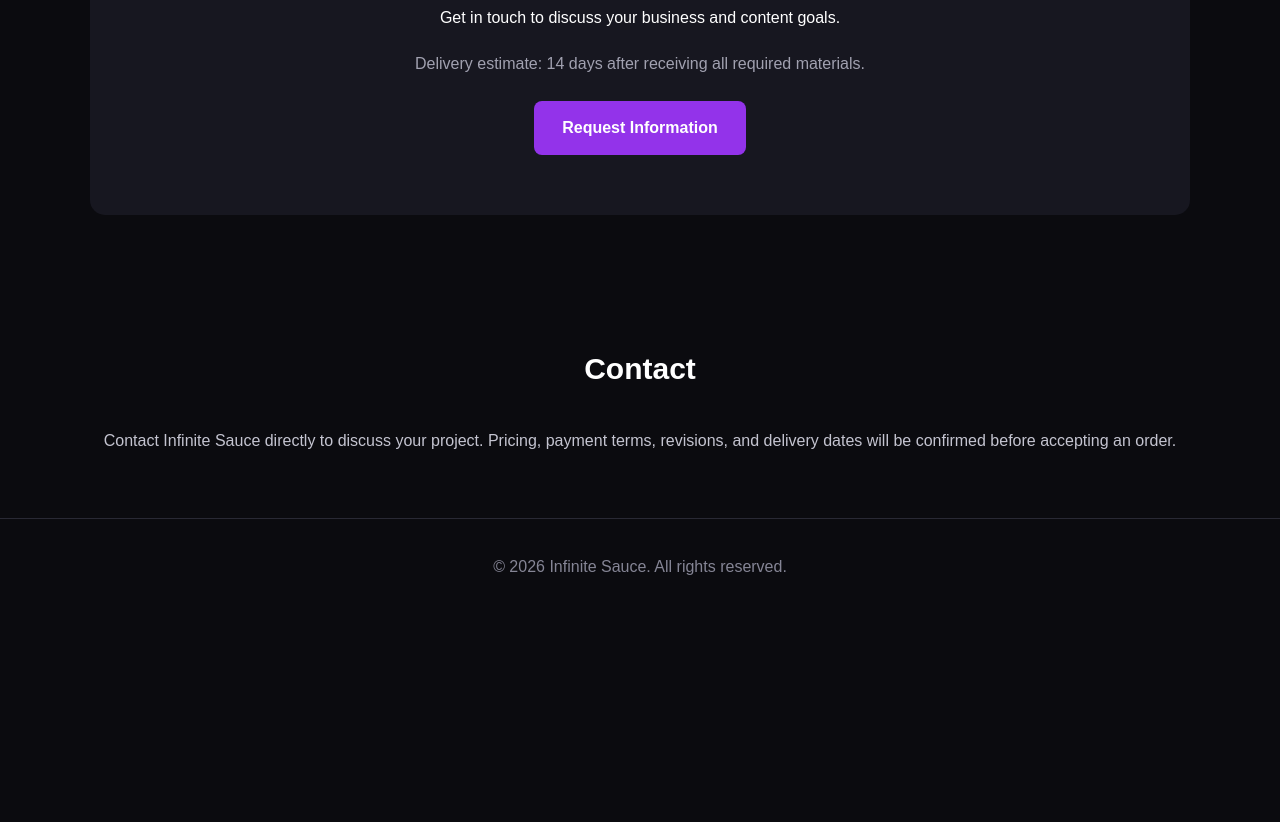
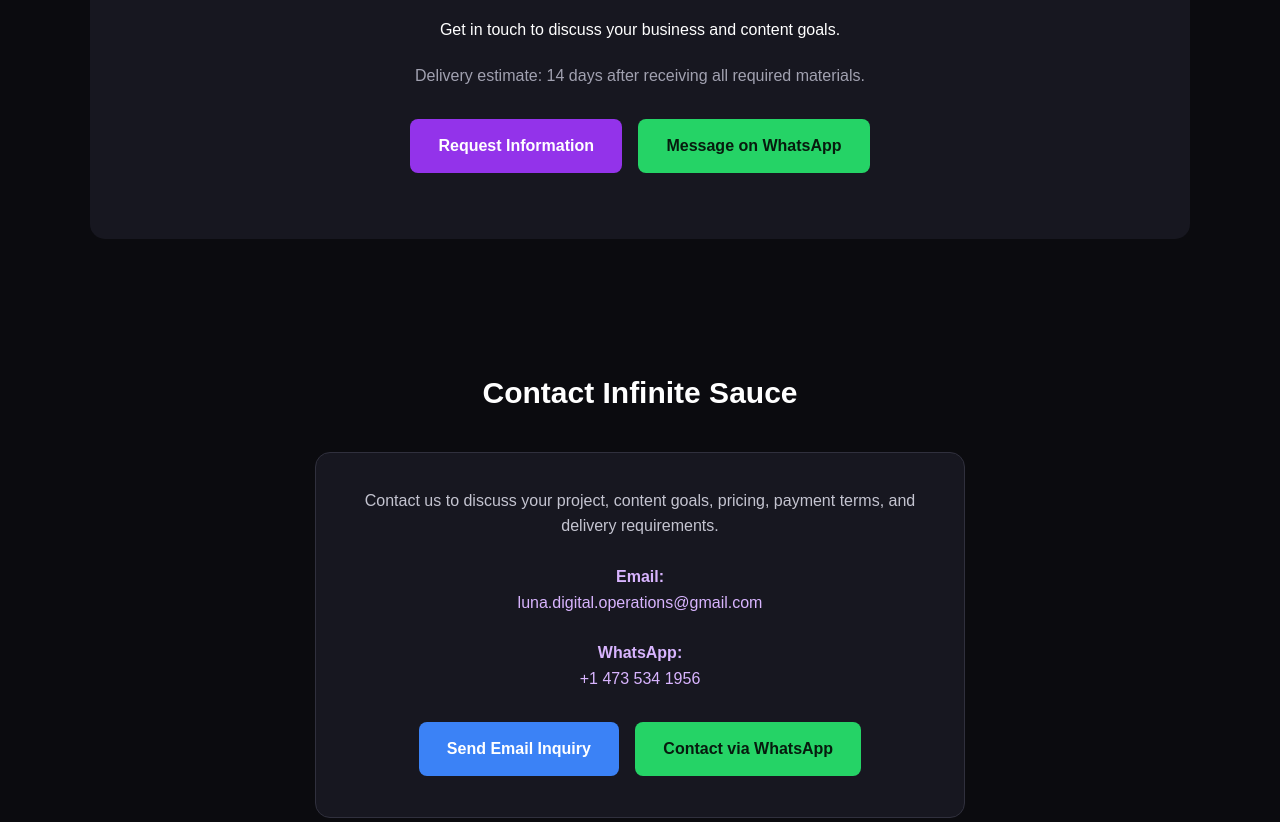
Before and after one commit to lunadigitaloperations-bot/luna-autonomous-agent, a plain HTML site: page index.html in a window 1280 px wide. Shown: the part 1598-2420 px from the top of the page. Before the commit the page ends 2213 px from the top, so only its background shows below. Drawn offline with Linux system fonts and the light colour scheme.

Commit message:
Update index.html

```diff
--- a/index.html
+++ b/index.html
@@ -1,3 +1,4 @@
+
 <!DOCTYPE html>
 <html lang="en">
 <head>
@@ -63,10 +64,30 @@
       padding: 14px 28px;
       border-radius: 8px;
       font-weight: bold;
+      margin: 6px;
+      border: none;
+      cursor: pointer;
     }
 
     .button:hover {
       background: #7e22ce;
+    }
+
+    .whatsapp {
+      background: #25d366;
+      color: #071b0e;
+    }
+
+    .whatsapp:hover {
+      background: #1ebe5d;
+    }
+
+    .email-button {
+      background: #3b82f6;
+    }
+
+    .email-button:hover {
+      background: #2563eb;
     }
 
     section {
@@ -121,6 +142,27 @@
       border-radius: 15px;
     }
 
+    .contact-box {
+      max-width: 650px;
+      margin: auto;
+      text-align: center;
+      background: #171720;
+      border: 1px solid #30303d;
+      padding: 35px 25px;
+      border-radius: 15px;
+    }
+
+    .contact-box p {
+      color: #c4c4d0;
+      margin-bottom: 20px;
+    }
+
+    .contact-details {
+      margin: 25px 0;
+      color: #d8b4fe;
+      overflow-wrap: anywhere;
+    }
+
     footer {
       text-align: center;
       color: #858595;
@@ -135,6 +177,10 @@
 
       .hero p {
         font-size: 16px;
+      }
+
+      .price {
+        font-size: 36px;
       }
     }
   </style>
@@ -152,6 +198,7 @@
 
     <section class="hero">
       <div class="container">
+
         <h1>Turn Your Business Into Content People Notice</h1>
 
         <p>
@@ -159,14 +206,28 @@
           for TikTok, Instagram Reels, and YouTube Shorts.
         </p>
 
-        <a href="#package" class="button">View Our Package</a>
+        <a href="#package" class="button">
+          View Our Package
+        </a>
+
+        <a
+          href="https://wa.me/14735341956?text=Hello%20Infinite%20Sauce%2C%20I%27m%20interested%20in%20your%20content%20package."
+          class="button whatsapp"
+          target="_blank"
+          rel="noopener noreferrer"
+        >
+          WhatsApp Us
+        </a>
+
       </div>
     </section>
 
     <section id="package">
       <div class="container">
 
-        <h2 class="section-title">Short-Form Content Package</h2>
+        <h2 class="section-title">
+          Short-Form Content Package
+        </h2>
 
         <div class="price">$300 USD</div>
 
@@ -207,7 +268,9 @@
     <section>
       <div class="container">
 
-        <h2 class="section-title">How It Works</h2>
+        <h2 class="section-title">
+          How It Works
+        </h2>
 
         <ol class="process">
           <li>Learn about your business.</li>
@@ -225,6 +288,7 @@
       <div class="container">
 
         <div class="cta">
+
           <h2>Ready to Improve Your Content?</h2>
 
           <p style="margin: 20px 0;">
@@ -235,7 +299,19 @@
             Delivery estimate: 14 days after receiving all required materials.
           </p>
 
-          <a href="#contact" class="button">Request Information</a>
+          <a href="#contact" class="button">
+            Request Information
+          </a>
+
+          <a
+            href="https://wa.me/14735341956?text=Hello%20Infinite%20Sauce%2C%20I%27d%20like%20to%20request%20information%20about%20your%20content%20package."
+            class="button whatsapp"
+            target="_blank"
+            rel="noopener noreferrer"
+          >
+            Message on WhatsApp
+          </a>
+
         </div>
 
       </div>
@@ -244,13 +320,44 @@
     <section id="contact">
       <div class="container">
 
-        <h2 class="section-title">Contact</h2>
+        <h2 class="section-title">
+          Contact Infinite Sauce
+        </h2>
 
-        <p style="text-align: center; color: #c4c4d0;">
-          Contact Infinite Sauce directly to discuss your project.
-          Pricing, payment terms, revisions, and delivery dates
-          will be confirmed before accepting an order.
-        </p>
+        <div class="contact-box">
+
+          <p>
+            Contact us to discuss your project, content goals,
+            pricing, payment terms, and delivery requirements.
+          </p>
+
+          <div class="contact-details">
+            <strong>Email:</strong><br>
+            luna.digital.operations@gmail.com
+          </div>
+
+          <div class="contact-details">
+            <strong>WhatsApp:</strong><br>
+            +1 473 534 1956
+          </div>
+
+          <a
+            href="mailto:luna.digital.operations@gmail.com?subject=Infinite%20Sauce%20Content%20Inquiry&body=Hello%20Infinite%20Sauce%2C%0A%0AI%27m%20interested%20in%20your%20short-form%20content%20package.%0A%0ABusiness%20name%3A%0AContent%20goals%3A%0AQuestions%3A%0A%0AThank%20you."
+            class="button email-button"
+          >
+            Send Email Inquiry
+          </a>
+
+          <a
+            href="https://wa.me/14735341956?text=Hello%20Infinite%20Sauce%2C%20I%27m%20interested%20in%20your%20short-form%20content%20package."
+            class="button whatsapp"
+            target="_blank"
+            rel="noopener noreferrer"
+          >
+            Contact via WhatsApp
+          </a>
+
+        </div>
 
       </div>
     </section>
```
